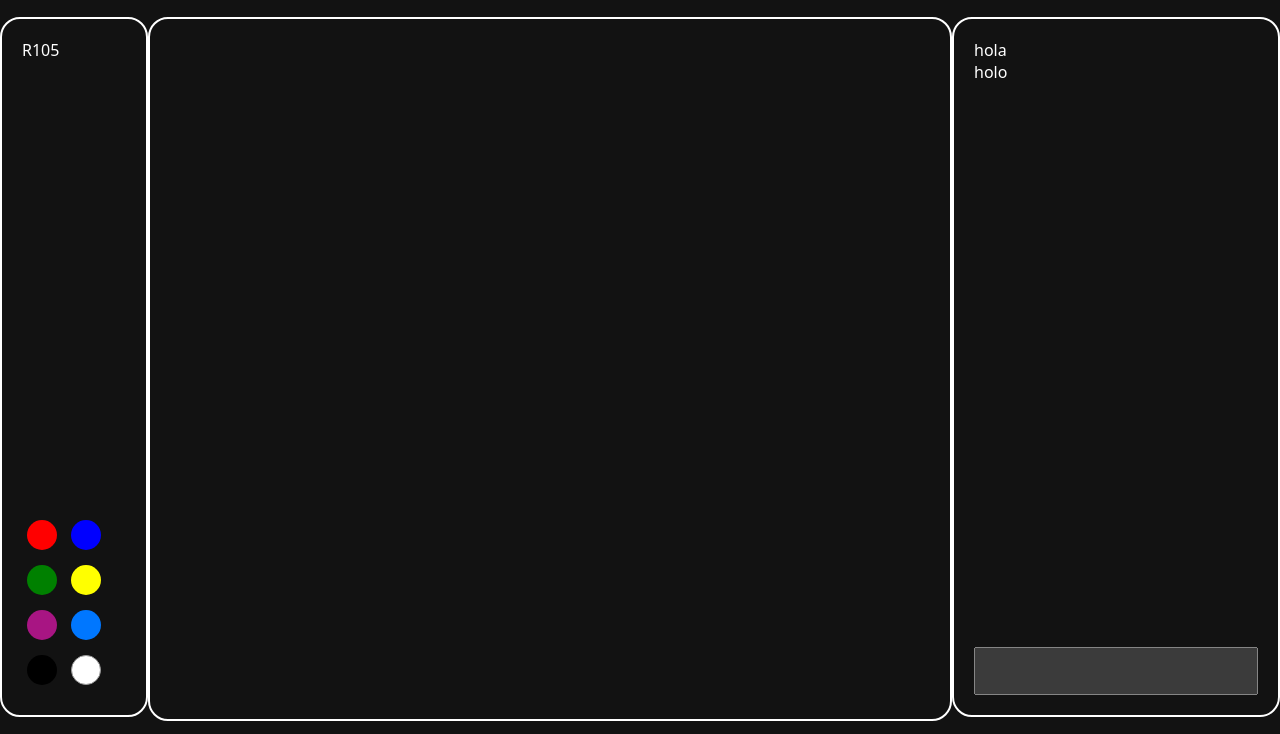
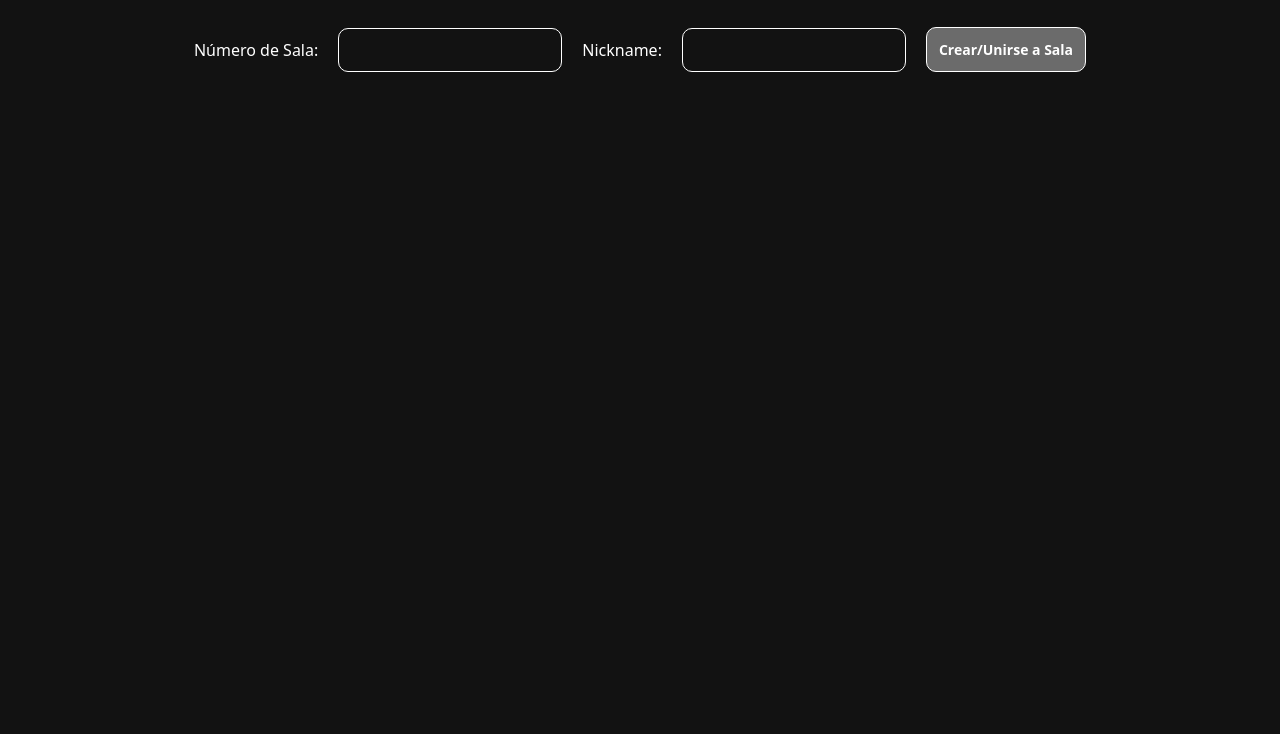
Before and after one commit to R105Dev/Pinturios, a website: page src/public/index.html in a window 1280 px wide. Shown: the part 66-800 px from the top of the page. Drawn offline with nearby package versions, Linux system fonts and the light colour scheme; no server answers.

Commit message:
prueba con vlass

```diff
--- a/src/public/index.html
+++ b/src/public/index.html
@@ -10,9 +10,16 @@
     <header>
         <h1>Pinturios</h1>
     </header>
-    <main>
+    <div id="roomForm">
+        <label for="roomNumber">Número de Sala:</label>
+        <input type="text" id="roomNumber" required>
+        <label for="nickname">Nickname:</label>
+        <input type="text" id="nickname" required>
+        <button onclick="createOrJoinRoom()">Crear/Unirse a Sala</button>
+    </div>
+    <main id="chatBox" style="display: none;">
         <div id="players">
-            <p>R105</p>
+            <div id="roomParticipants"></div>
             <div id="color-buttons">
                 <div class="color-button" data-color="red" style="background-color: red;"></div>
                 <div class="color-button" data-color="blue" style="background-color: blue;"></div>
@@ -26,11 +33,12 @@
         </div>
         <canvas id="drawing"></canvas>
         <div id="chat">
-            <div>
-                <p>hola</p>
-                <p>holo</p>
-            </div>
-            <input type="text" name="" id="">
+            <h2>Chat en Sala <span id="currentRoom"></span></h2>
+            <div id="messages"></div>
+            <form action="submit" id="sendMessage">
+                <input type="text" id="message">
+                <!-- <button onclick="sendMessage()">Enviar</button> -->
+            </form>
         </div>
     </main>
 </body>
--- a/src/public/index.js
+++ b/src/public/index.js
@@ -8,8 +8,8 @@ const init = () => {
 
     const canvas = document.querySelector('#drawing');
     const context = canvas.getContext('2d');
-    const canvasWidth = 800;
-    const canvasHeight = 700;
+    const canvasWidth = 600;
+    const canvasHeight = 600;
     canvas.width = canvasWidth;
     canvas.height = canvasHeight;
 
@@ -22,6 +22,7 @@ const init = () => {
     }
 
     const socket = io();
+
 
     let currentColor = 'red'; // Color por defecto
 
@@ -70,4 +71,47 @@ const init = () => {
     mainLoop();
 };
 
+const socket = io();
+
+function createOrJoinRoom() {
+    const roomNumber = document.getElementById('roomNumber').value;
+    const nickname = document.getElementById('nickname').value;
+
+    socket.emit('createRoom', { roomNumber, nickname });
+
+    socket.on('roomParticipants', participants => {
+        const roomParticipantsDiv = document.getElementById('roomParticipants');
+        roomParticipantsDiv.innerHTML = `<h3>Participantes en Sala ${roomNumber}</h3>`;
+        participants.forEach(participant => {
+            roomParticipantsDiv.innerHTML += `<p>${participant.nickname}</p>`;
+        });
+        document.getElementById('roomForm').style.display = 'none';
+        document.getElementById('chatBox').style.display = 'flex';
+        document.getElementById('currentRoom').textContent = roomNumber;
+    });
+
+    socket.on('receiveMessage', data => {
+        const messagesDiv = document.getElementById('messages');
+        messagesDiv.innerHTML += `<p><strong>${data.nickname}:</strong> ${data.message}</p>`;
+    });
+}
+
+function sendMessage() {
+    const roomNumber = document.getElementById('currentRoom').textContent;
+    const message = document.getElementById('message').value;
+
+    socket.emit('sendMessage', { roomNumber, message });
+
+    const messagesDiv = document.getElementById('messages');
+    messagesDiv.innerHTML += `<p><strong>You:</strong> ${message}</p>`;
+    document.getElementById('message').value = '';
+}
+
+const botonEnviar = document.querySelector("#sendMessage")
+
+botonEnviar.addEventListener("submit", event => {
+    event.preventDefault()
+    sendMessage()
+})
+
 document.addEventListener('DOMContentLoaded', init);
--- a/src/public/style.css
+++ b/src/public/style.css
@@ -11,17 +11,39 @@ header {
     text-align: center;
 }
 
-main {
+#roomForm {
+    display: flex;
+    align-items: center;
     justify-content: center;
-    display: flex;
+    gap: 20px;
+    padding: 10px;
+}
+
+#roomForm input {
+    border: 1px solid;
+    border-radius: 10px;
+    padding: 12px;
+
+}
+
+#roomForm button {
+    border: 1px solid;
+    border-radius: 10px;
+    padding: 12px;
+    font-size: 14px;
+    font-weight: bold;
+}
+
+#chatBox {
+    justify-content: center;
 }
 
 #chat {
     padding: 20px;
     border-radius: 20px;
     border: 2px solid white;
-    width: 400px;
-    height: 700px;
+    width: 350px;
+    height: 600px;
     display: flex;
     flex-direction: column;
     justify-content: space-between;
@@ -31,12 +53,15 @@ main {
     border-radius: 20px;
     border: 2px solid white;
     width: 250px;
-    height: 700px;
+    height: 600px;
     display: flex;
     flex-direction: column;
     justify-content: space-between;
 }
-input {
+#message {
+    border-radius: 10px;
+    border: 1px solid white;
+    width: 100%;
     padding: 10px;
     font-size: 18px;
 }
@@ -44,7 +69,7 @@ input {
 canvas {
     border-radius: 20px;
     border: 2px solid white;
-    display: block;
+    /* display: block; */
 }
 
 .color-button {
```
Also changed, not shown: src/index.js (+79 -15 lines).
